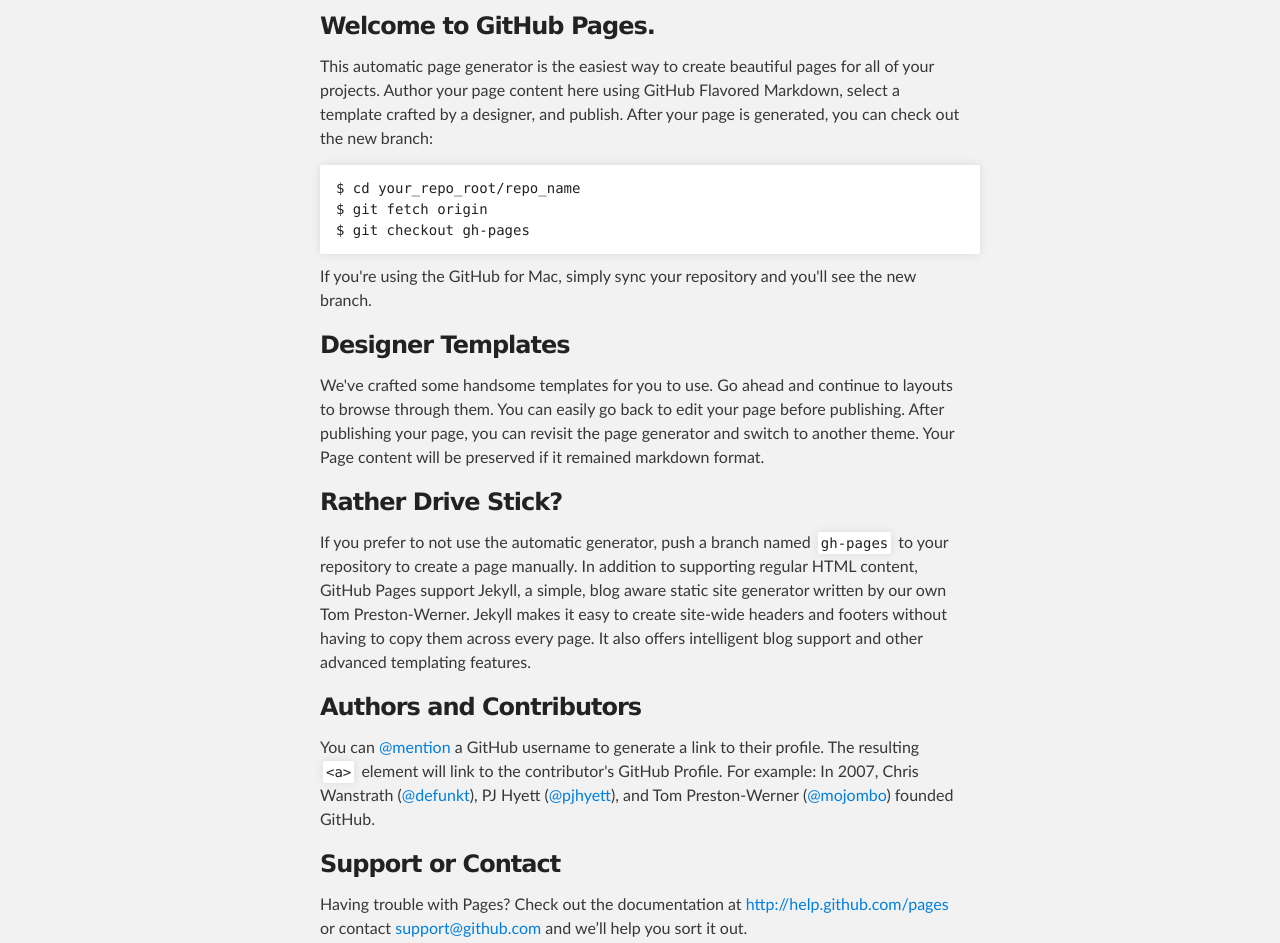
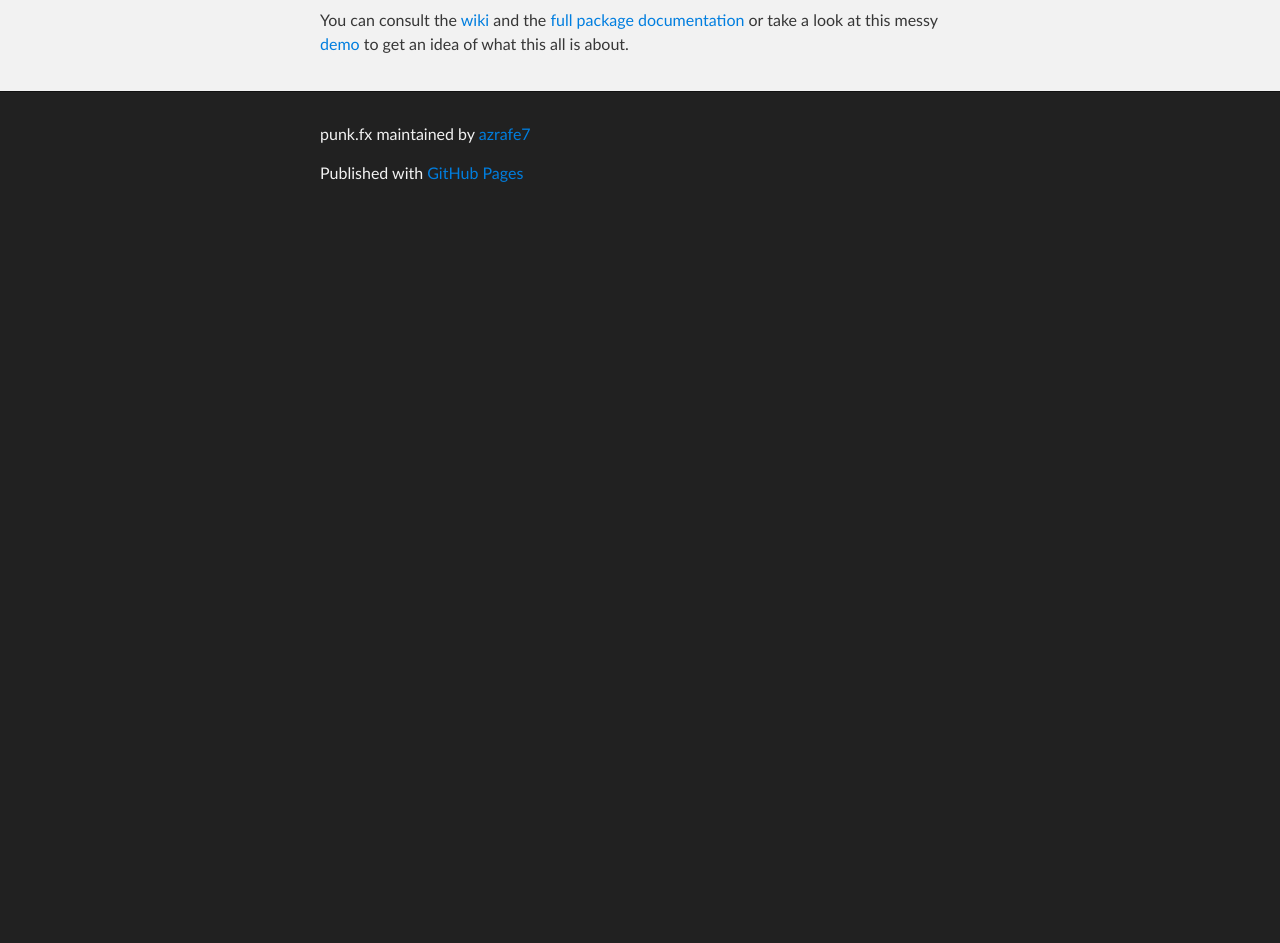
Before and after one commit to azrafe7/punk.fx, a plain HTML site: page index.html in a window 1280 px wide. Shown: the part 252-1195 px from the top of the page. After the commit the page ends 800 px from the top, so only its background shows below. Drawn offline with Linux system fonts and the light colour scheme.

```diff
--- a/index.html
+++ b/index.html
@@ -31,32 +31,9 @@
     <!-- MAIN CONTENT -->
     <div id="main_content_wrap" class="outer">
       <section id="main_content" class="inner">
-        <h3>Welcome to GitHub Pages.</h3>
-
-<p>This automatic page generator is the easiest way to create beautiful pages for all of your projects. Author your page content here using GitHub Flavored Markdown, select a template crafted by a designer, and publish. After your page is generated, you can check out the new branch:</p>
-
-<pre><code>$ cd your_repo_root/repo_name
-$ git fetch origin
-$ git checkout gh-pages
-</code></pre>
-
-<p>If you're using the GitHub for Mac, simply sync your repository and you'll see the new branch.</p>
-
-<h3>Designer Templates</h3>
-
-<p>We've crafted some handsome templates for you to use. Go ahead and continue to layouts to browse through them. You can easily go back to edit your page before publishing. After publishing your page, you can revisit the page generator and switch to another theme. Your Page content will be preserved if it remained markdown format.</p>
-
-<h3>Rather Drive Stick?</h3>
-
-<p>If you prefer to not use the automatic generator, push a branch named <code>gh-pages</code> to your repository to create a page manually. In addition to supporting regular HTML content, GitHub Pages support Jekyll, a simple, blog aware static site generator written by our own Tom Preston-Werner. Jekyll makes it easy to create site-wide headers and footers without having to copy them across every page. It also offers intelligent blog support and other advanced templating features.</p>
-
-<h3>Authors and Contributors</h3>
-
-<p>You can <a href="https://github.com/blog/821" class="user-mention">@mention</a> a GitHub username to generate a link to their profile. The resulting <code>&lt;a&gt;</code> element will link to the contributor's GitHub Profile. For example: In 2007, Chris Wanstrath (<a href="https://github.com/defunkt" class="user-mention">@defunkt</a>), PJ Hyett (<a href="https://github.com/pjhyett" class="user-mention">@pjhyett</a>), and Tom Preston-Werner (<a href="https://github.com/mojombo" class="user-mention">@mojombo</a>) founded GitHub.</p>
-
-<h3>Support or Contact</h3>
-
-<p>Having trouble with Pages? Check out the documentation at <a href="http://help.github.com/pages">http://help.github.com/pages</a> or contact <a href="mailto:support@github.com">support@github.com</a> and we’ll help you sort it out.</p>
+        <p>You can consult the <a href="https://github.com/azrafe7/punk.fx/wiki">wiki</a> and the <a href="http://azrafe7.github.com/punk.fx/docs">full package documentation</a>
+or take a look at this messy <a href="http://dl.dropbox.com/u/32864004/dev/FPDemo/FX%20Project%20PlayTest.swf">demo</a> to get an idea of what
+this all is about. </p>
       </section>
     </div>
 
```
Also changed, not shown: params.json (+1 -1 lines).
